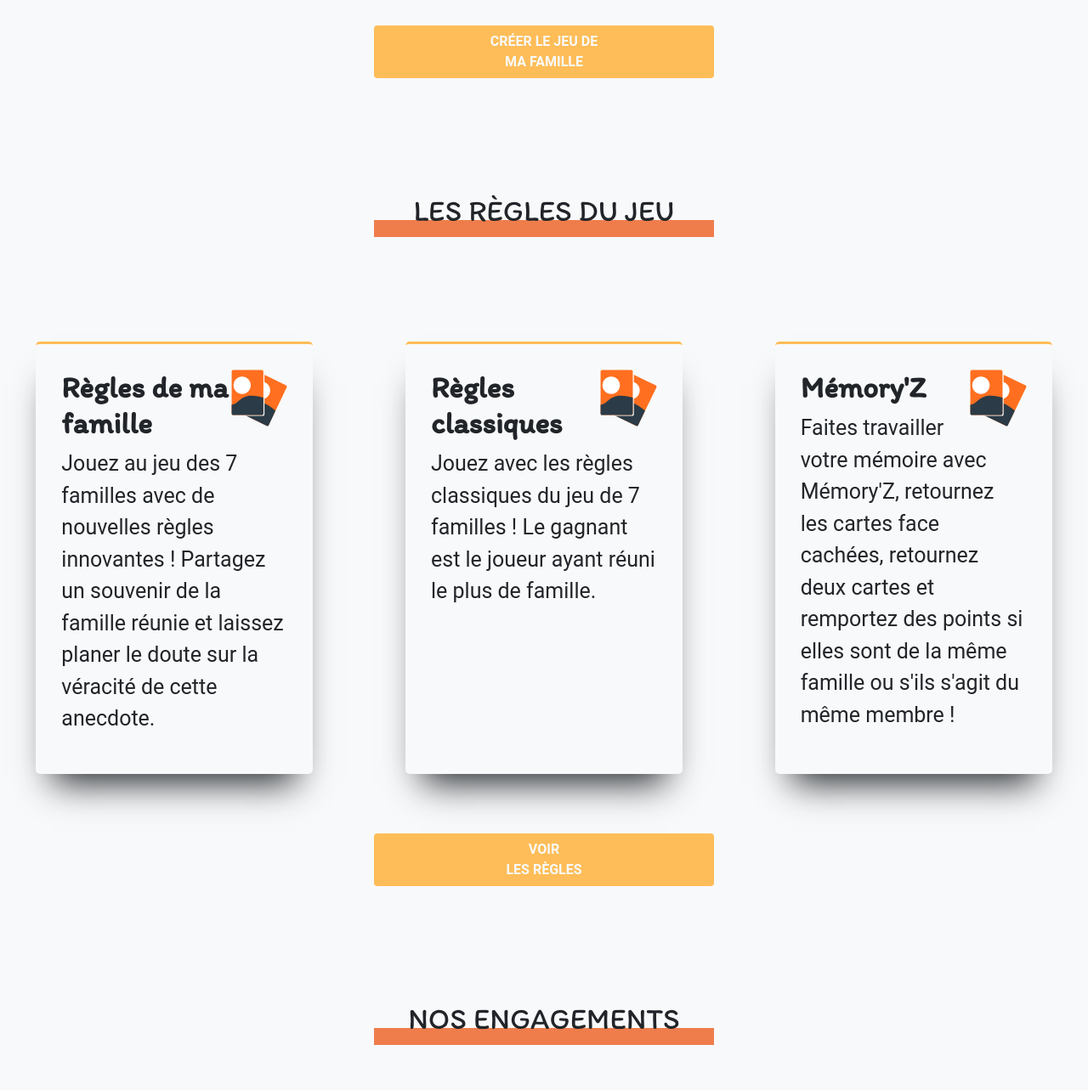
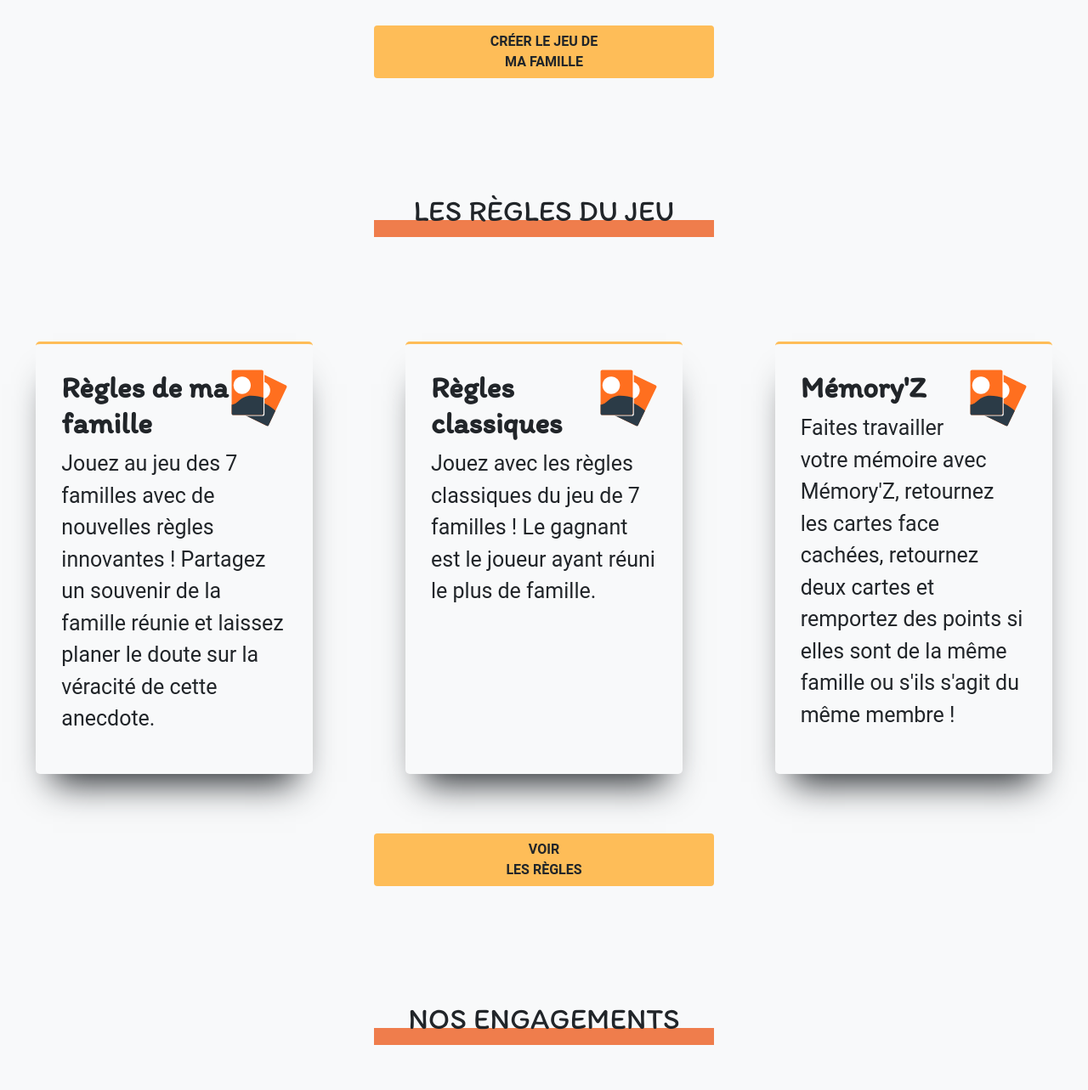
Before and after one commit to WildCodeSchool/orleans-202103-php-project-treebz, a Symfony app: template templates/home/index.html.twig in a window 1280 px wide. Shown: the part 1974-3257 px from the top of the page at 85% size. Run offline with Twig, Linux system fonts and the light colour scheme; the template is opened without the code that fills it, so the values that code supplies are empty; style sheets or scripts are compiled from the project's sources; some libraries are stand-ins or nearby versions.

Commit message:
fix accueil

```diff
--- a/assets/styles/home/home.scss
+++ b/assets/styles/home/home.scss
@@ -180,7 +180,7 @@ $medium_font2: 35px;
 
 .create-button {
     background-color: $secondary;
-    color: $light;
+    color: $dark;
     font-weight: bold;
     margin-bottom: $medium_font * 2;
     margin-top: $medium_font * 2;
```
